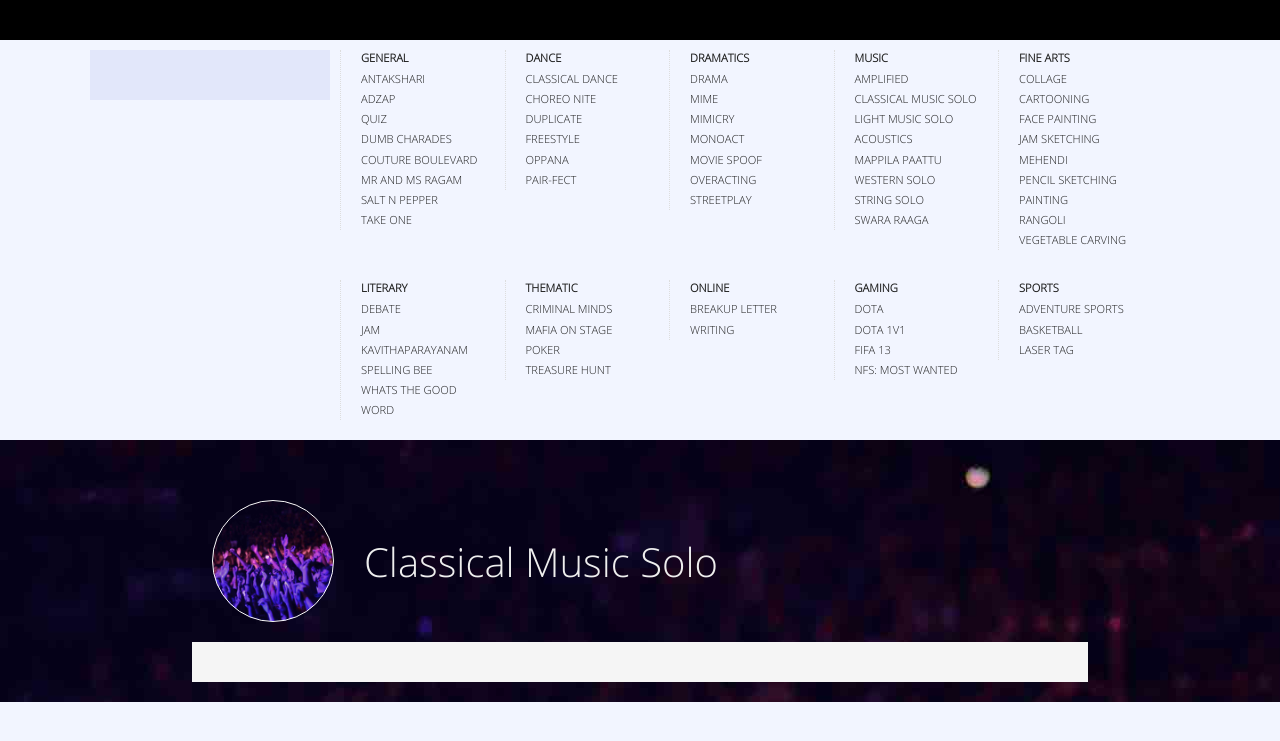
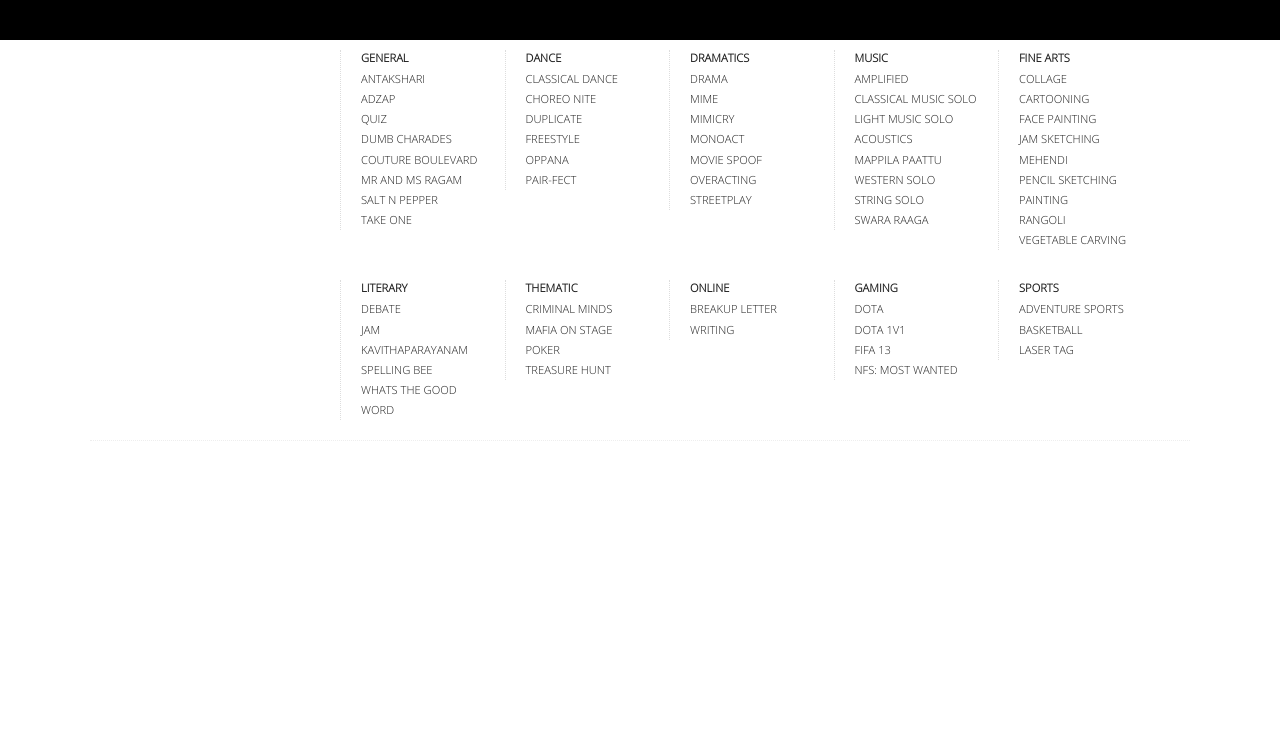
Before and after one commit to johnjoseph/ragam, a PHP site: page /ragam/events.php in a window 1280 px wide. Shown: the top 741 px of the page. Run offline with PHP 8.4, Linux system fonts and the light colour scheme; data comes from the database, SQL or seed files in the repository; data that the repository does not hold is empty.

Commit message:
design +

```diff
--- a/events.php
+++ b/events.php
@@ -45,7 +45,7 @@
 <div id="content_wrap">
   <div id="event_wrap">
   <div id="event_head">
-    <span id="event_logo" style="background-image: url(img/oat_crowd.jpg)"></span><span id="event_title">Classical Music Solo</span>
+    <span id="event_title"></span>
   </div>
   <div id="event_main">
     <span class="clear"></span>
--- a/index.php
+++ b/index.php
@@ -1,4 +1,3 @@
-
 <html xmlns="http://www.w3.org/1999/xhtml"
       xmlns:fb="http://ogp.me/ns/fb#">
 <head>
--- a/scripts/event_script.js
+++ b/scripts/event_script.js
@@ -26,11 +26,6 @@
 	});
 }
 
-function shuffle()
-{
-
-}
-
 $(document).ready(function()
 {
 	var path=window.location.pathname.split('/');
--- a/style/event_style.css
+++ b/style/event_style.css
@@ -12,7 +12,7 @@
 body
 {
 	font-family:opensans;
-  background-color: #f2f5ff;
+  background-color: #fff;
 }
 
 .clear
@@ -31,13 +31,13 @@
 {
   margin: 0 auto;
   width: 94%;
+  border-bottom:1px dotted #eee;
 }
 
 #elist_filter,#elist_moveup
 {
   float: left;
   height: 40px;
-  background-color: #e2e7fa;
   display: none;
   margin: 10px 0;
 }
@@ -110,13 +110,12 @@
 
 #content_wrap
 {
-  background-image:url('../img/oat_crowd.jpg');
-  color: #eee;
+  color: #333;
 }
 
 #event_wrap
 {
-  width: 70%;
+  width: 80%;
   max-width: 1100px;
   margin: 0 auto;
   padding: 40px 0 20px;
@@ -132,11 +131,16 @@
 
 #event_text
 {
-  background-color: #f5f5f5;
   overflow: auto;
   color: #333;
   padding: 20px;
   font-size:.8em;
+}
+
+#event_text p
+{
+  border-bottom:1px solid #f0f0f0;
+  width:60%;
 }
 
 h3 { margin: 4px 0 10px; }
```
